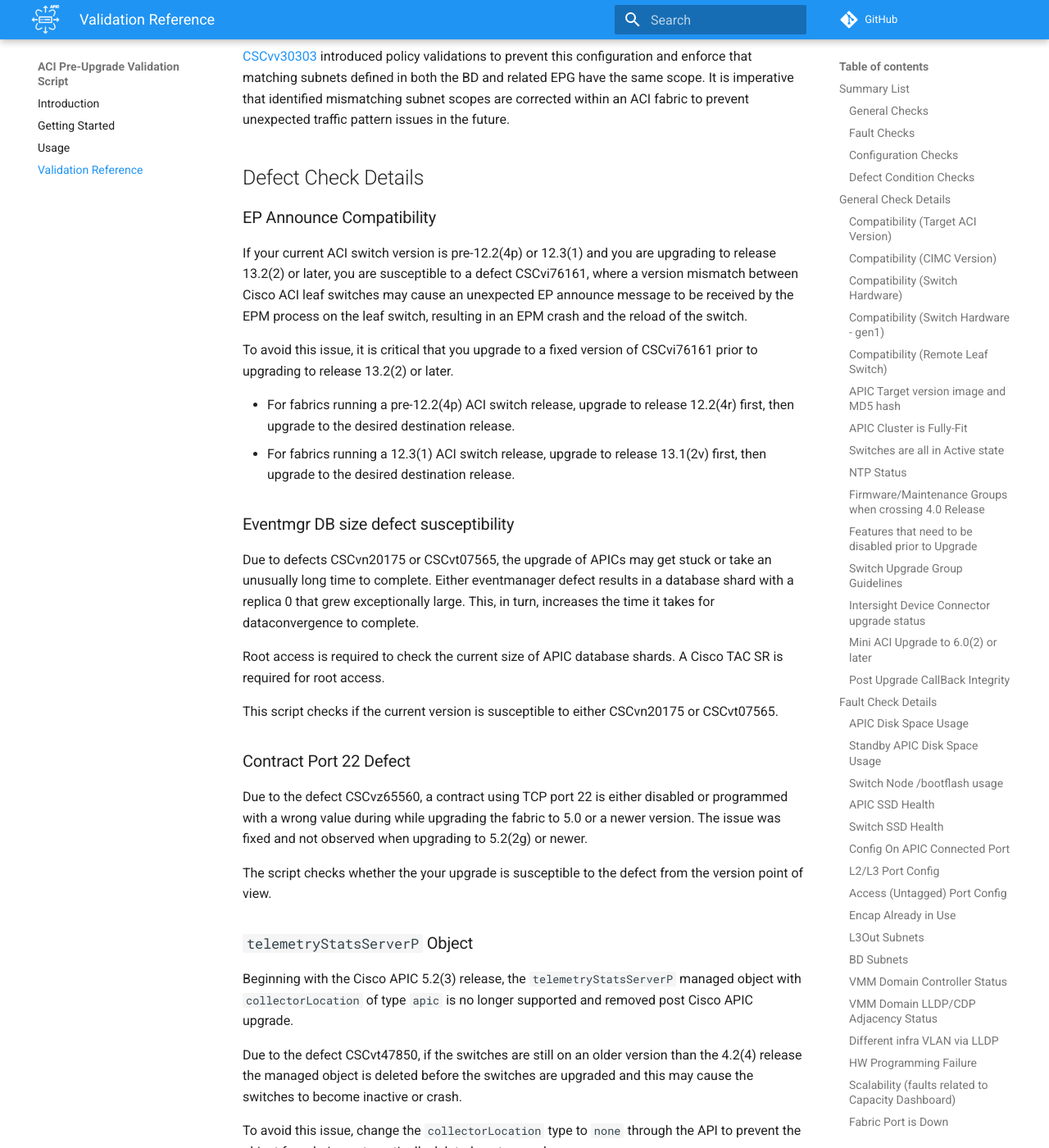
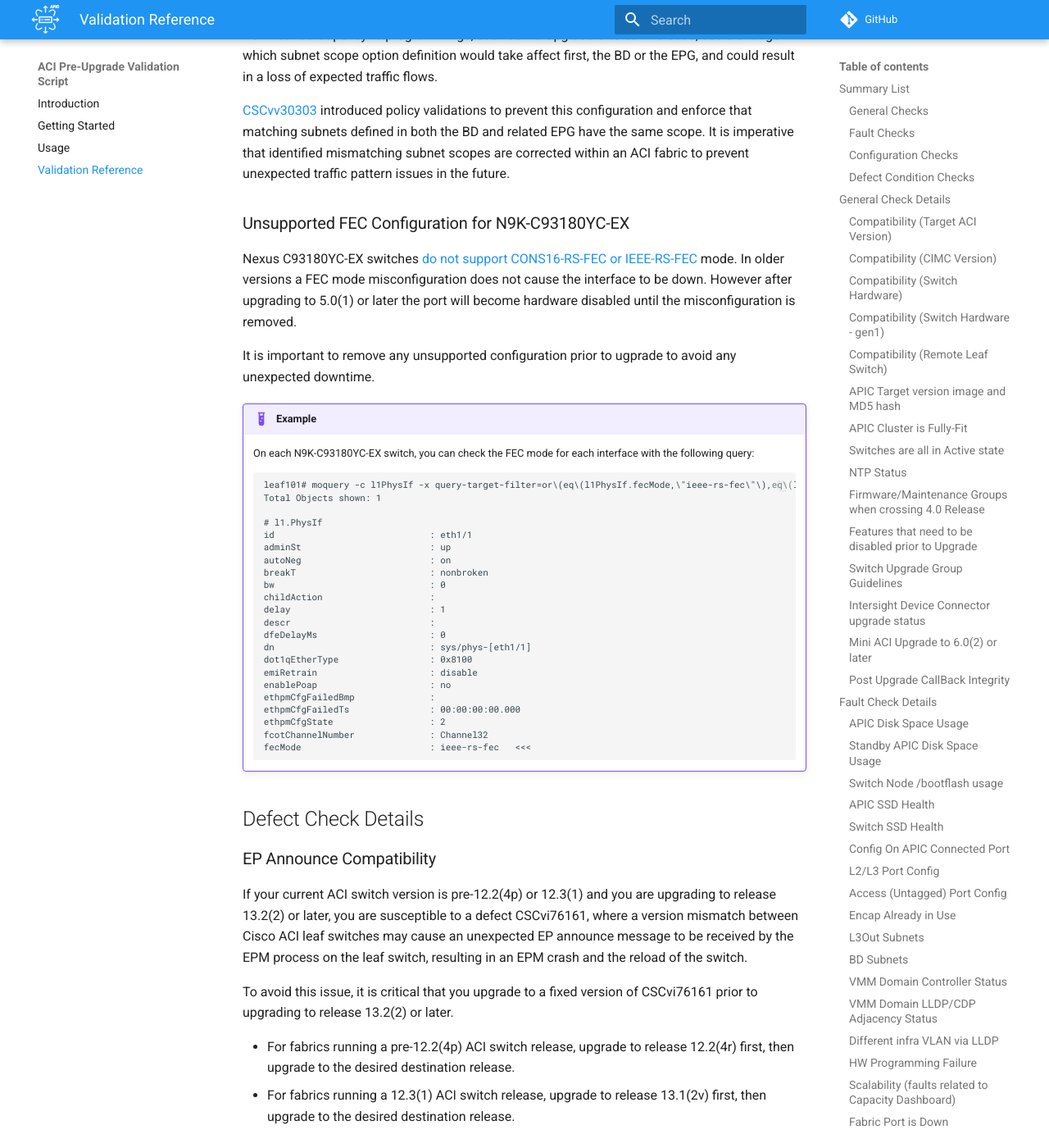
Before and after one commit to datacenter/ACI-Pre-Upgrade-Validation-Script, an MkDocs documentation site: the page built from docs/docs/validations.md, in a window 1280 px wide and 1400 px high, scrolled down 44346 px. Shown: the whole window at 82% size. Built offline with MkDocs 1.6.1 and Material for MkDocs 9.7.7, drawn with Linux system fonts in a browser that asks for light colours; emoji names are drawn with the system emoji font; comment, search, counter and statistics services are not loaded; some of the changed text lies outside the part shown.

Commit message:
Issue #137: Added new check unsupported_fec_configuration_ex_check and updated validations.md

````diff
--- a/docs/docs/validations.md
+++ b/docs/docs/validations.md
@@ -116,6 +116,7 @@
 [OoB Mgmt Security][c13]                              | :white_check_mark: | :no_entry_sign:           | :no_entry_sign:
 [EECDH SSL Cipher Disabled][c14]                      | :white_check_mark: | :no_entry_sign:           | :no_entry_sign:
 [BD and EPG Subnet must have matching scopes][c15]    | :white_check_mark: | :no_entry_sign:           | :no_entry_sign:
+[Unsupported FEC Configuration for N9K-C93180YC-EX][c16]    | :white_check_mark: | :no_entry_sign:           | :no_entry_sign:
 
 
 [c1]: #vpc-paired-leaf-switches
@@ -133,6 +134,7 @@
 [c13]: #oob-mgmt-security
 [c14]: #eecdh-ssl-cipher
 [c15]: #bd-and-epg-subnet-must-have-matching-scopes
+[c16]: #unsupported-fec-configuration-for-n9k-c93180yc-ex
 
 
 ### Defect Condition Checks
@@ -1641,6 +1643,38 @@
 
 [CSCvv30303][21] introduced policy validations to prevent this configuration and enforce that matching subnets defined in both the BD and related EPG have the same scope. It is imperative that identified mismatching subnet scopes are corrected within an ACI fabric to prevent unexpected traffic pattern issues in the future.
 
+### Unsupported FEC Configuration for N9K-C93180YC-EX
+
+Nexus C93180YC-EX switches [do not support CONS16-RS-FEC or IEEE-RS-FEC][26] mode. In older versions a FEC mode misconfiguration does not cause the interface to be down. However after upgrading to 5.0(1) or later the port will become hardware disabled until the misconfiguration is removed.
+
+It is important to remove any unsupported configuration prior to ugprade to avoid any unexpected downtime.
+
+!!! example
+    On each N9K-C93180YC-EX switch, you can check the FEC mode for each interface with the following query:
+    ```
+    leaf101# moquery -c l1PhysIf -x query-target-filter=or\(eq\(l1PhysIf.fecMode,\"ieee-rs-fec\"\),eq\(l1PhysIf.fecMode,\"cons16-rs-fec\"\)\)
+    Total Objects shown: 1
+
+    # l1.PhysIf
+    id                             : eth1/1
+    adminSt                        : up
+    autoNeg                        : on
+    breakT                         : nonbroken
+    bw                             : 0
+    childAction                    :
+    delay                          : 1
+    descr                          :
+    dfeDelayMs                     : 0
+    dn                             : sys/phys-[eth1/1]
+    dot1qEtherType                 : 0x8100
+    emiRetrain                     : disable
+    enablePoap                     : no
+    ethpmCfgFailedBmp              :
+    ethpmCfgFailedTs               : 00:00:00:00.000
+    ethpmCfgState                  : 2
+    fcotChannelNumber              : Channel32
+    fecMode                        : ieee-rs-fec   <<<
+    ```
 
 ## Defect Check Details
 
````
Also changed, not shown: other parts of docs/docs/validations.md (+1 -0 lines), aci-preupgrade-validation-script.py (+45 -0 lines).
